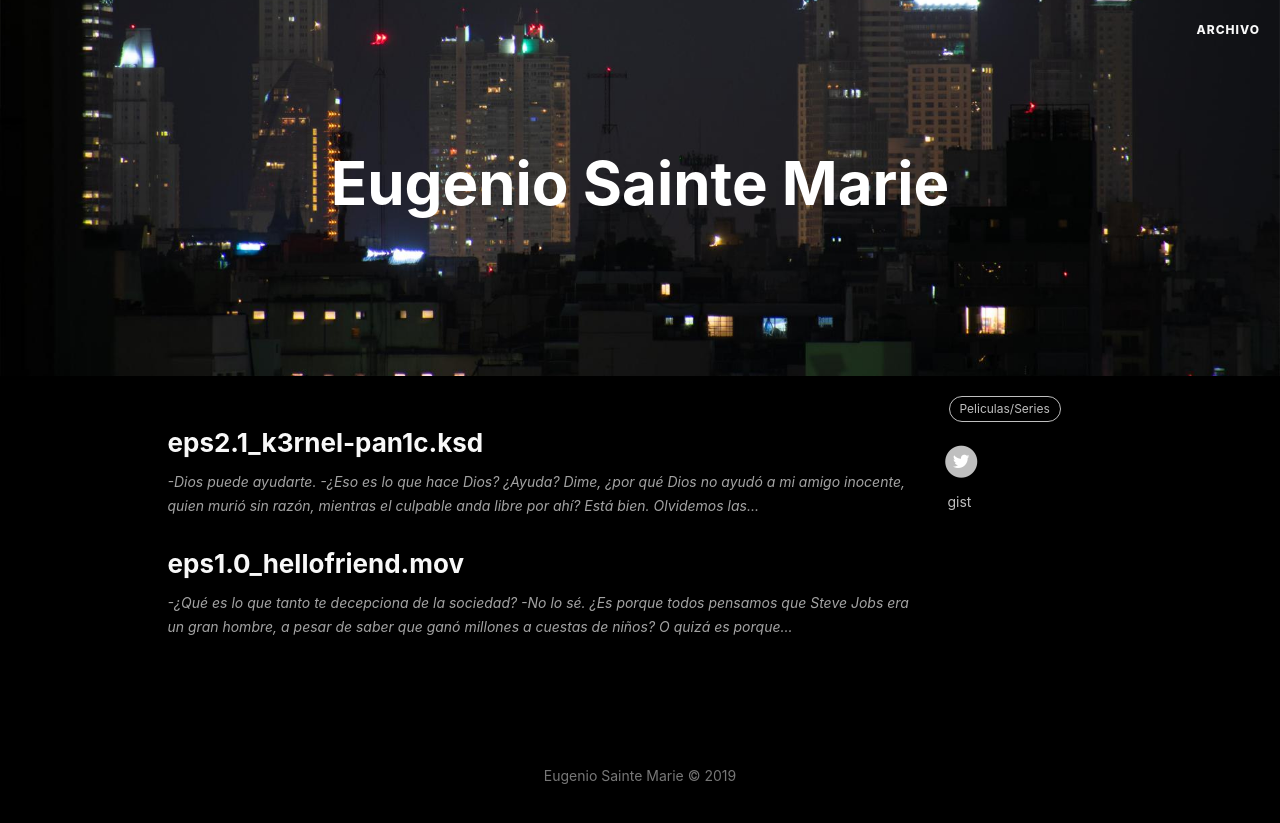
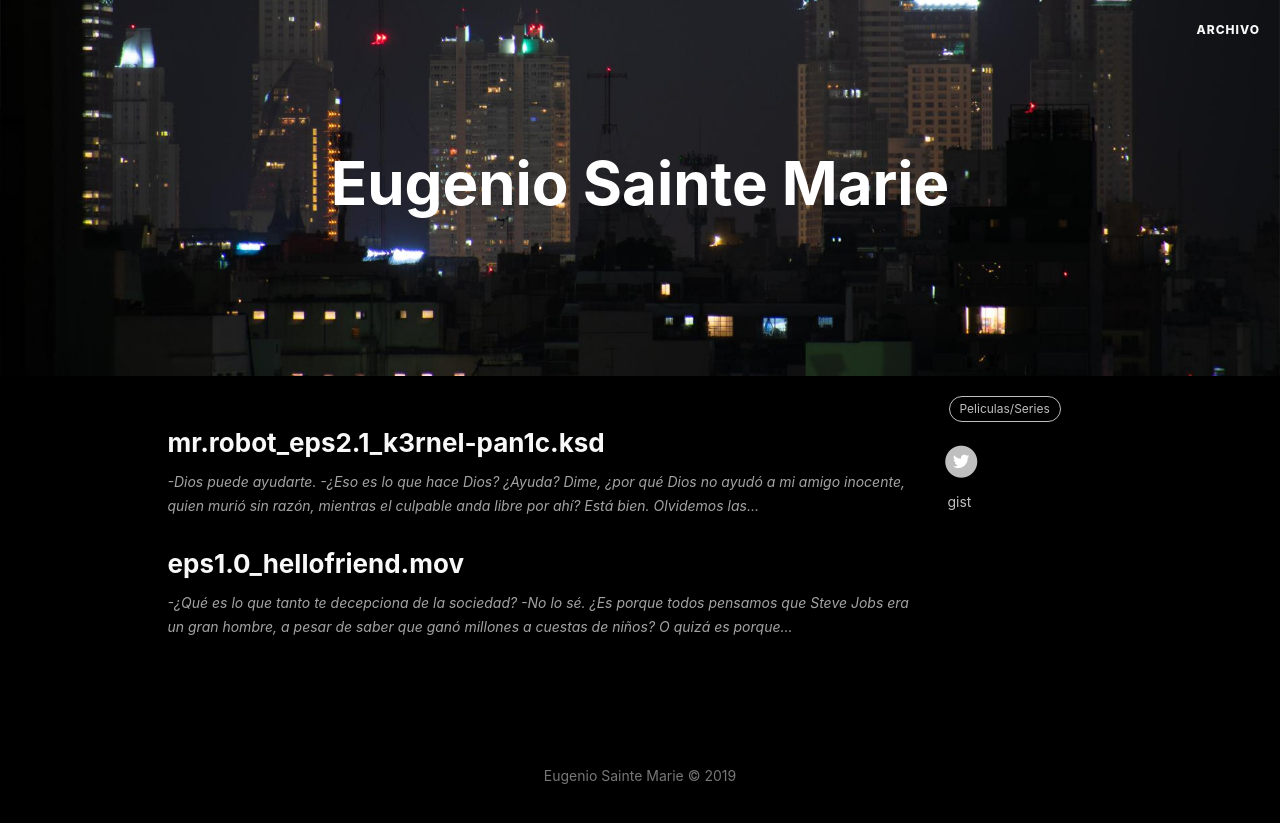
Before and after one commit to eugeniosaintemarie/notes, a Jekyll site: the page built from index.html, in a window 1280 px wide. Shown: the top 823 px of the page. Built offline with Jekyll 4.4.1, drawn with Linux system fonts in a browser that asks for light colours; the list of posts is cut into pages by our own code; comment, search, counter and statistics services are not loaded.

Commit message:
Update and rename 2019-12-29-kernelpanic.markdown to 2019-12-29-mrrobotkernelpanic.markdown

```diff
--- a/_posts/2019-12-29-kernelpanic.markdown
+++ b/_posts/2019-12-29-mrrobotkernelpanic.markdown
@@ -1,9 +1,9 @@
 ---
 layout:     post
-title:      "eps2.1_k3rnel-pan1c.ksd"
+title:      "mr.robot_eps2.1_k3rnel-pan1c.ksd"
 date:       2019-12-29
 author:     ""
-header-img: "img/posts/2019-12-29-kernelpanic.jpg"
+header-img: "img/posts/2019-12-29-mrrobotkernelpanic.jpg"
 lang:
 tags:
   - Peliculas/Series
```
